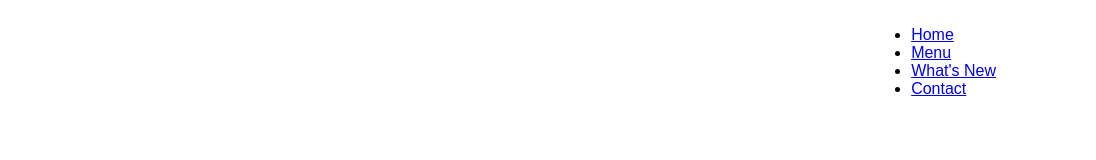
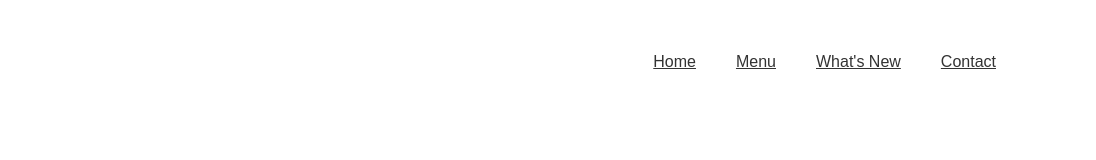
Before and after one commit to GeraAnggaraPutra/starbucks, a plain HTML site: page index.html in a window 1280 px wide. Shown: the full height of the page, 184-1280 px from the left. Drawn offline with Linux system fonts and the light colour scheme.

Commit message:
style nav

```diff
--- a/style.css
+++ b/style.css
@@ -31,3 +31,19 @@ header .logo {
     position: relative;
     max-width: 80px;
 }
+
+header ul {
+    position: relative;
+    display: flex;
+}
+
+header ul li {
+    list-style: none;
+}
+
+header ul li a {
+    display: inline-block;
+    color: #333;
+    font-weight: 400;
+    margin-left: 40px;
+}
```
